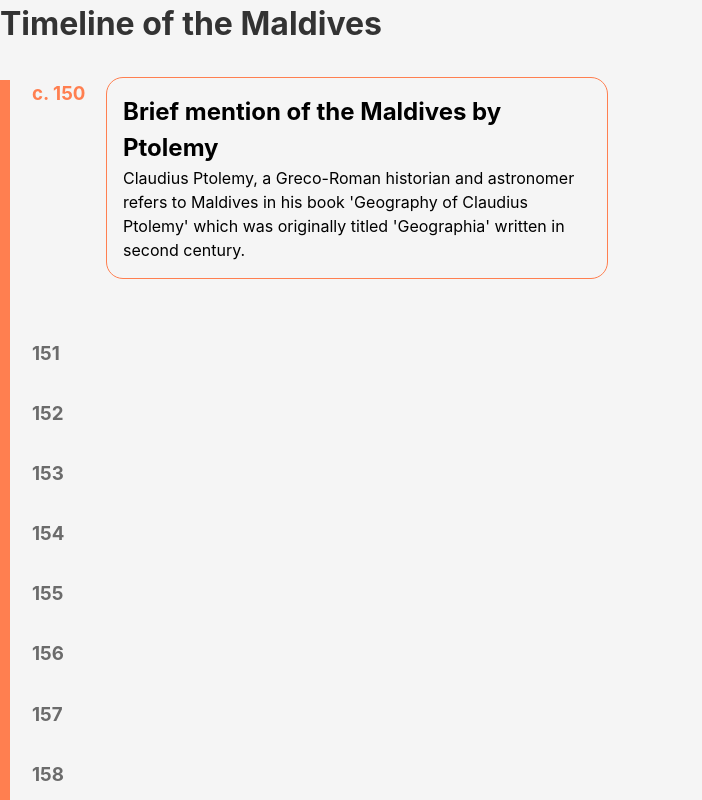
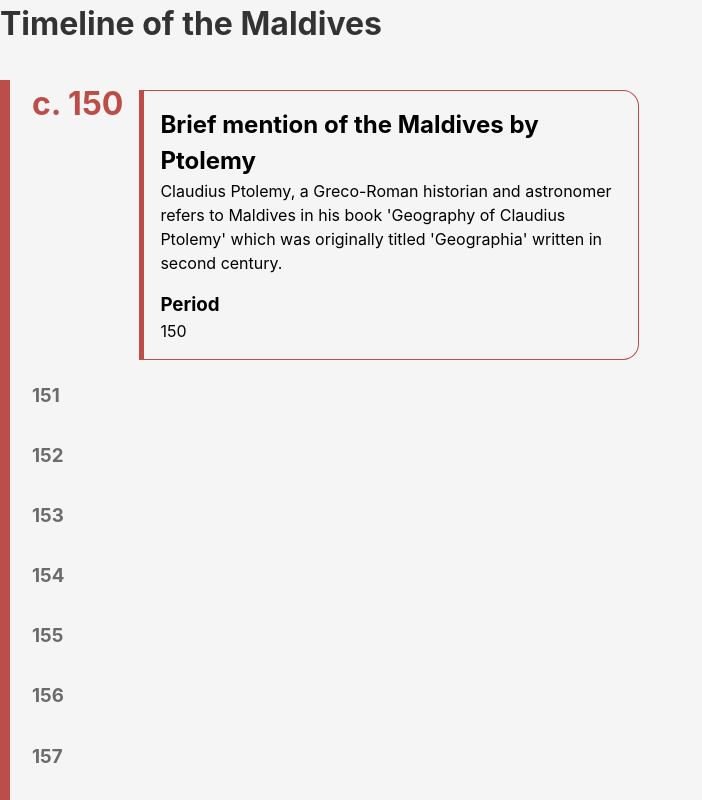
Before and after one commit to faryyym/maldive_history, a Vue app: page / in a window 1280 px wide. Shown: the top 800 px of the page, without its empty margins (0-702 px from the left). Built offline with nearby package versions, Linux system fonts and the light colour scheme.

Commit message:
Vite Sass Setup & Start_year and End_year implemented

```diff
--- a/src/App.vue
+++ b/src/App.vue
@@ -8,10 +8,17 @@
       :id="yearData.year"
       :class="{ year: true, 'highlighted-year': yearData.title !== '' }"
     >
-      <h3>{{ yearData.year }}</h3>
+      <h3 class="year_h3">{{ yearData.year }}</h3>
       <div class="event" v-if="yearData.title">
         <h2>{{ yearData.title }}</h2>
         <p>{{ yearData.description }}</p>
+        <div class="period">
+          <h3>Period</h3>
+          <p>
+            {{ yearData.start_year }}
+            <span v-if="yearData.end_year">- {{ yearData.end_year }}</span>
+          </p>
+        </div>
       </div>
       <!-- Add other content here -->
     </div>
@@ -83,7 +90,7 @@ export default {
 }
 </script>
 
-<style scoped>
+<style scoped lang="scss">
 .container {
   position: relative;
   height: 100%; /* Make the container full height */
@@ -92,29 +99,40 @@ export default {
   position: absolute;
   width: 10px;
   height: 100%; /* Set the line height to 100% of the parent's height */
-  background-color: coral;
+  background-color: $primary;
 }
 .year {
   /* Your styles for year blocks */
   color: #6b6b6b;
   display: flex;
-  flex-direction: column;
+  // flex-direction: column;
   margin: 2rem;
+  font-size: 1rem;
 }
 
 .event {
   position: relative;
-  left: 75px;
-  transform: translateY(-30px);
+  left: 1rem;
+  transform: translateY(10px);
   color: black;
   padding: 1rem;
-  border-radius: 1rem;
+  border-radius: 0 1rem 1rem 0;
 
-  outline: 1px solid coral;
+  border: 1px solid $primary;
+  border-left: 5px solid $primary;
+
   max-width: 500px;
 }
 
 .highlighted-year {
-  color: coral;
+  color: $primary;
+
+  .year_h3 {
+    font-size: 2rem;
+  }
+}
+
+.period {
+  margin-top: 1rem;
 }
 </style>
--- a/vite.config.js
+++ b/vite.config.js
@@ -4,4 +4,13 @@ import vue from '@vitejs/plugin-vue'
 // https://vitejs.dev/config/
 export default defineConfig({
   plugins: [vue()],
+  css: {
+    preprocessorOptions: {
+      scss: {
+        additionalData: `
+          @import "./assets/variables.scss";
+        `,
+      },
+    },
+  },
 })
```
